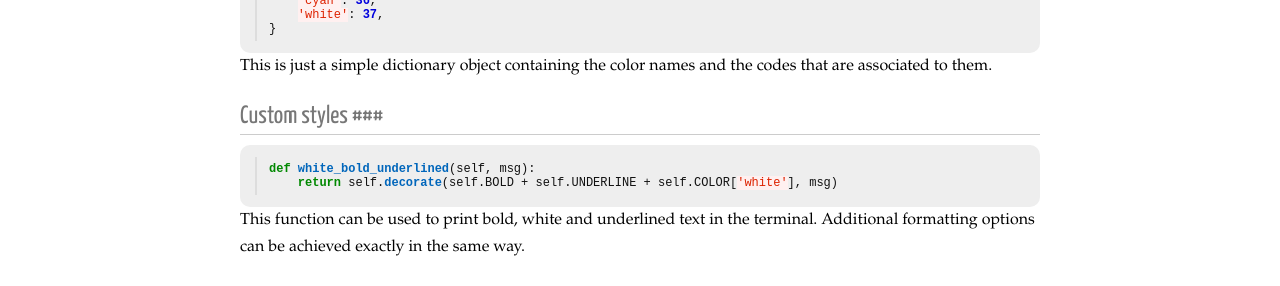
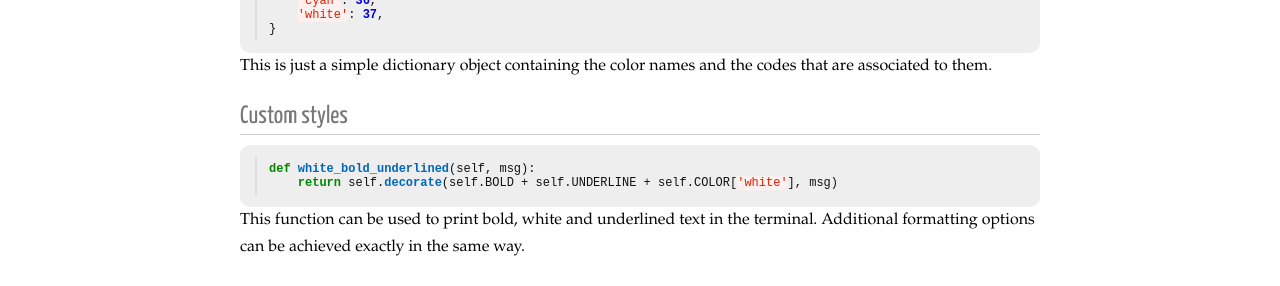
Before and after one commit to cwoebker/.com, a Jekyll site: the page built from _posts/2012-01-04-ansi-escape-codes.markdown, in a window 1280 px wide and 900 px high, scrolled down 2044 px. Shown: the part 155-441 px from the top of the window. Built offline with Jekyll 4.4.1, drawn with Linux system fonts in a browser that asks for light colours; Markdown is read by kramdown in place of the engine named in the settings; comment, search, counter and statistics services are not loaded.

Commit message:
double # signs…. :(

```diff
--- a/_posts/2012-01-04-ansi-escape-codes.markdown
+++ b/_posts/2012-01-04-ansi-escape-codes.markdown
@@ -121,7 +121,7 @@ COLORS = {
 
 This is just a simple dictionary object containing the color names and the codes that are associated to them.
 
-### Custom styles ### ###
+### Custom styles ###
 
 {% highlight python %}
 def white_bold_underlined(self, msg):
```
